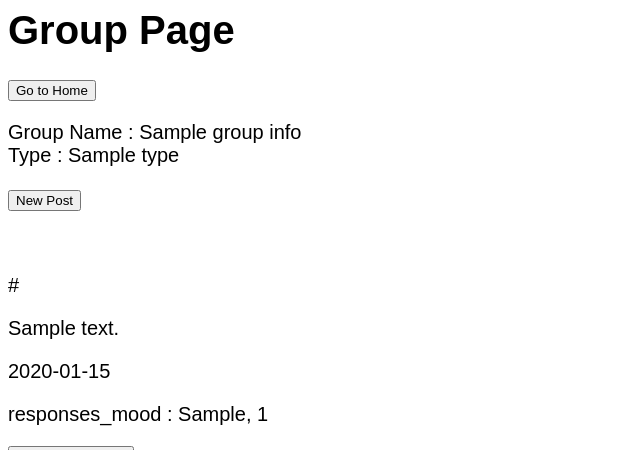
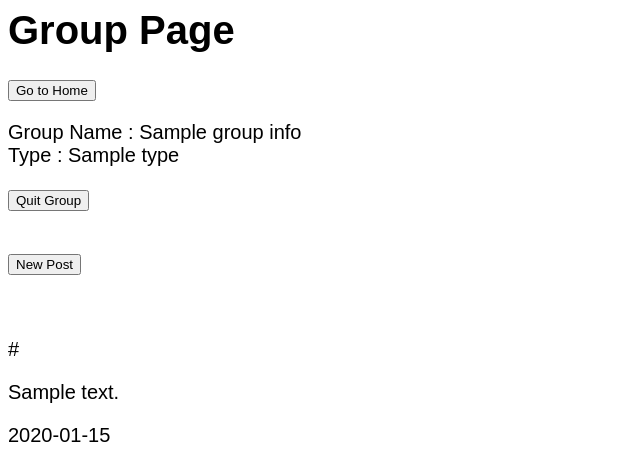
Before and after one commit to fff321755/social-media-postgreSQL, a Flask app: template webserver/templates/group_page.html in a window 1280 px wide. Shown: the top 450 px of the page, without its empty margins (0-640 px from the left). Run offline with Flask 2, Linux system fonts and the light colour scheme; the visitor is signed in with stand-in values (Sample User, id 1); the template is opened without the code that fills it: most values are stand-ins (such as "Sample title", 1, 10 or a date in 2020); parts of the project's set-up code (start-up, migrations or seed data) failed here and were passed over.

Commit message:
quit_group button

```diff
--- a/webserver/server.py
+++ b/webserver/server.py
@@ -315,6 +315,7 @@
   return render_template("post.html", **context)
 
   #comments to group_post
+
 @app.route('/post2/<uid>/<post_no>', methods=['GET'])
 def post2(uid, post_no):
 
@@ -606,6 +607,13 @@
 
   return redirect('/group_page/'+group_id)
 
+@app.route('/quit_group/<group_id>', methods=['GET'])
+def quit_gorup(group_id):
+
+  g.conn.execute("""DELETE FROM User_in_group WHERE group_id = '{}' AND uid = '{}'""".format(group_id, session['uid']))
+
+  return redirect('/glist_page')
+
 @app.route('/sign_in_page')
 def sign_ing_page():
   return render_template('sign_in_page.html')
--- a/webserver/templates/group_page.html
+++ b/webserver/templates/group_page.html
@@ -21,6 +21,12 @@
     {% endfor %}
   </div>
   <br />
+
+  <form action="/quit_group/{{gid}}" method ='get'>
+    <button>Quit Group</button>
+  </form>
+
+  <br />
   <form action="/group_posting_page/{{gid}}" method='post'>
     <button>New Post</button>
   </form>
@@ -35,10 +41,10 @@
      {% for r_mood, count in mood_counts %}
        <p>responses_mood : {{r_mood}}, {{count}}</p>
      {% endfor %}
-   <form action="/post2/{{uid}}/{{post_no}}" method='get'>
+    <form action="/post2/{{uid}}/{{post_no}}" method='get'>
        <button >details & comment</button>
-   </form>
-   <form action="/response_to_post/{{uid}}/{{post_no}}" method='post'>
+    </form>
+    <form action="/response_to_post/{{uid}}/{{post_no}}" method='post'>
     <select name="mood_selected">
         <option>1</option>
         <option>2</option>
```
